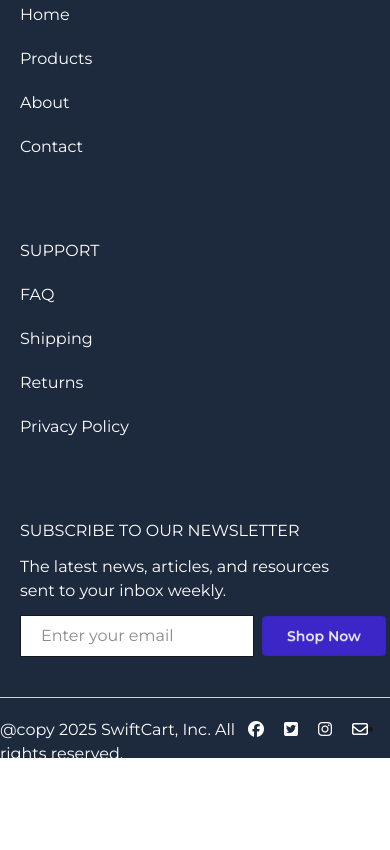
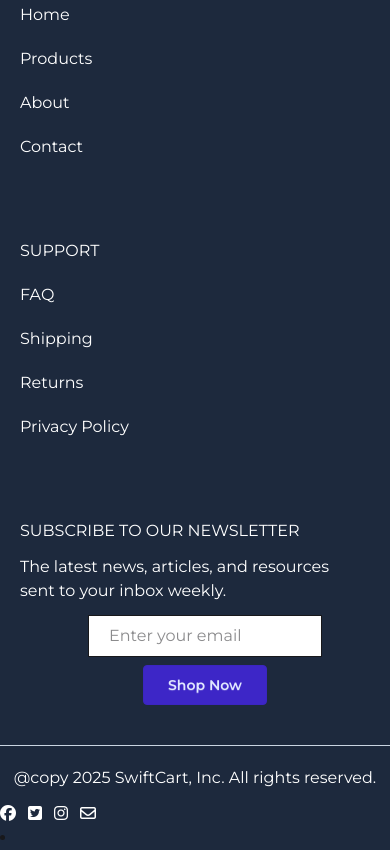
Before and after one commit to Hridoy421eng/assignment1_mission_restart, a plain HTML site: page index.html in a window 390 px wide. Shown: the part 2743-3593 px from the top of the page. Before the commit the page ends 3509 px from the top, so only its background shows below. Drawn offline with nearby package versions, Linux system fonts and the light colour scheme; no server answers.

Commit message:
added some footer code

```diff
--- a/index.html
+++ b/index.html
@@ -188,7 +188,7 @@
                     <div class="mt-20 flex flex-col gap-3">
                          <h4 class="text-white">SUBSCRIBE TO OUR NEWSLETTER</h4>
                          <p class="text-white">The latest news, articles, and resources <br> sent to your inbox weekly.</p>
-                         <div class="flex items-center text-center gap-2">
+                         <div class="flex flex-col lg:flex-row items-center text-center gap-2">
                             <input class="px-5 py-2 bg-white" type="text" placeholder="Enter your email">
                             <button class="btn px-6 py-3 btn-active btn-primary">Shop Now</button>
                         </div>
@@ -198,11 +198,11 @@
                     <hr class="w-full text-slate-300">
 
 
-                    <div class="bg-slate-800 h-10 mt-5 flex flex-row justify-around">
+                    <div class="bg-slate-800 h-auto mt-5 flex flex-col lg:flex-row justify-around">
                         <div>
-                            <p class="text-white">@copy 2025 SwiftCart, Inc. All rights reserved.</p>
+                            <p class="text-white text-center lg:text-left">@copy 2025 SwiftCart, Inc. All rights reserved.</p>
                         </div>
-                        <div class="flex gap-5">
+                        <div class="flex gap-3 lg:gap-5 mt-3 lg:mt-0">
                             <a href="https://www.facebook.com/"><i class="fa-brands fa-facebook text-white"></i></a>
                             <a href="https://x.com/"><i class="fa-brands fa-square-twitter text-white"></i></a>
                             <a href="https://www.instagram.com/"><i class="fa-brands fa-instagram text-white"></i></a>
```
